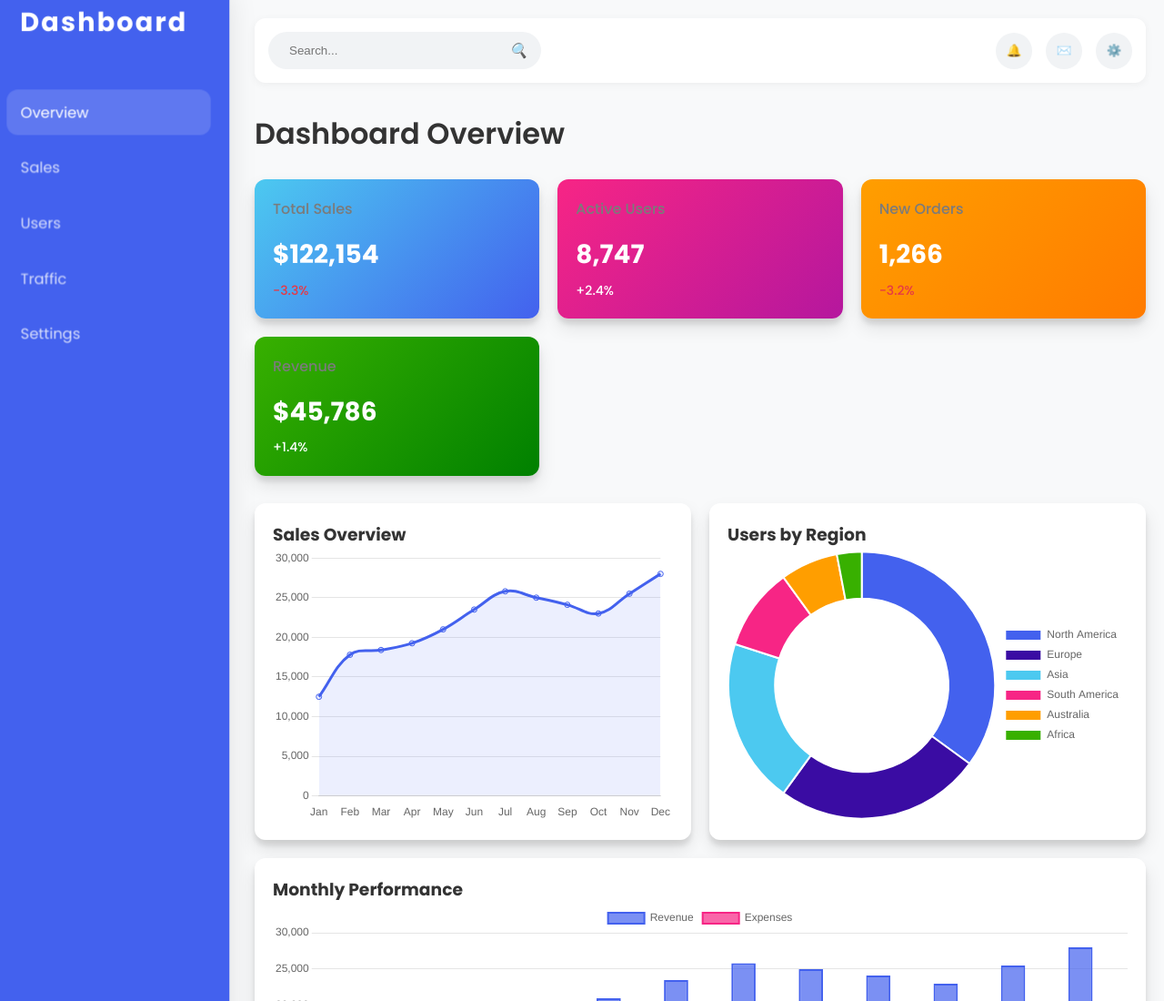
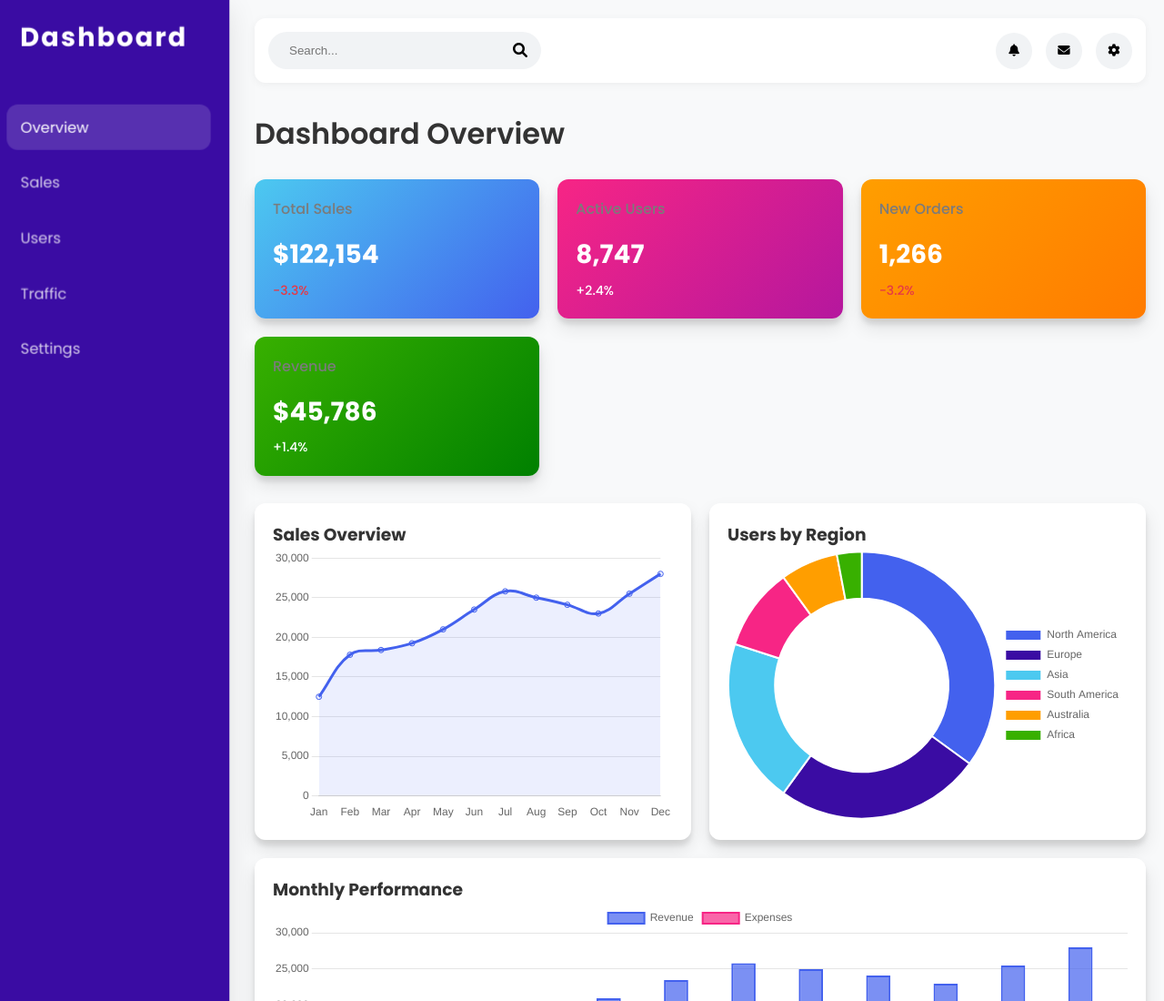
Before and after one commit to Ahmed8881/DashBoard, a plain HTML site: page index.html in a window 1280 px wide. Shown: the top 1100 px of the page at 91% size. Drawn offline with nearby package versions, Linux system fonts and the light colour scheme.

Commit message:
Add Font Awesome icons for search and action buttons, update sidebar background color

```diff
--- a/index.html
+++ b/index.html
@@ -4,6 +4,8 @@
     <meta charset="UTF-8">
     <meta name="viewport" content="width=device-width, initial-scale=1.0">
     <title>3D Interactive Dashboard</title>
+    <link rel="stylesheet" href="https://cdnjs.cloudflare.com/ajax/libs/font-awesome/6.0.0-beta3/css/all.min.css">
+
     <link rel="stylesheet" href="./style/style.css">
 </head>
 <body>
@@ -32,12 +34,12 @@
             <header>
                 <div class="search-bar">
                     <input type="text" placeholder="Search...">
-                    <button><i class="search-icon">🔍</i></button>
+                    <button><i class="fa fa-search"></i></button>
                 </div>
                 <div class="actions">
-                    <button class="notifications">🔔</button>
-                    <button class="messages">✉️</button>
-                    <button class="settings">⚙️</button>
+                    <button class="notifications"><i class="fa fa-bell"></i></button>
+                    <button class="messages"><i class="fa fa-envelope"></i></button>
+                    <button class="settings"><i class="fa fa-cog"></i></button>
                 </div>
             </header>
 
--- a/style/style.css
+++ b/style/style.css
@@ -42,10 +42,12 @@ body {
 /* Sidebar Styles */
 .sidebar {
     width: 260px;
-    background-color: var(--sidebar-bg);
+    background-color: #3A0CA3;
     color: var(--sidebar-text);
     padding: 30px 20px;
-    display: flex;
+    margin-top: 1rem;
+    display: flex
+;
     flex-direction: column;
     transform-style: preserve-3d;
     transform: translateZ(20px);
```
